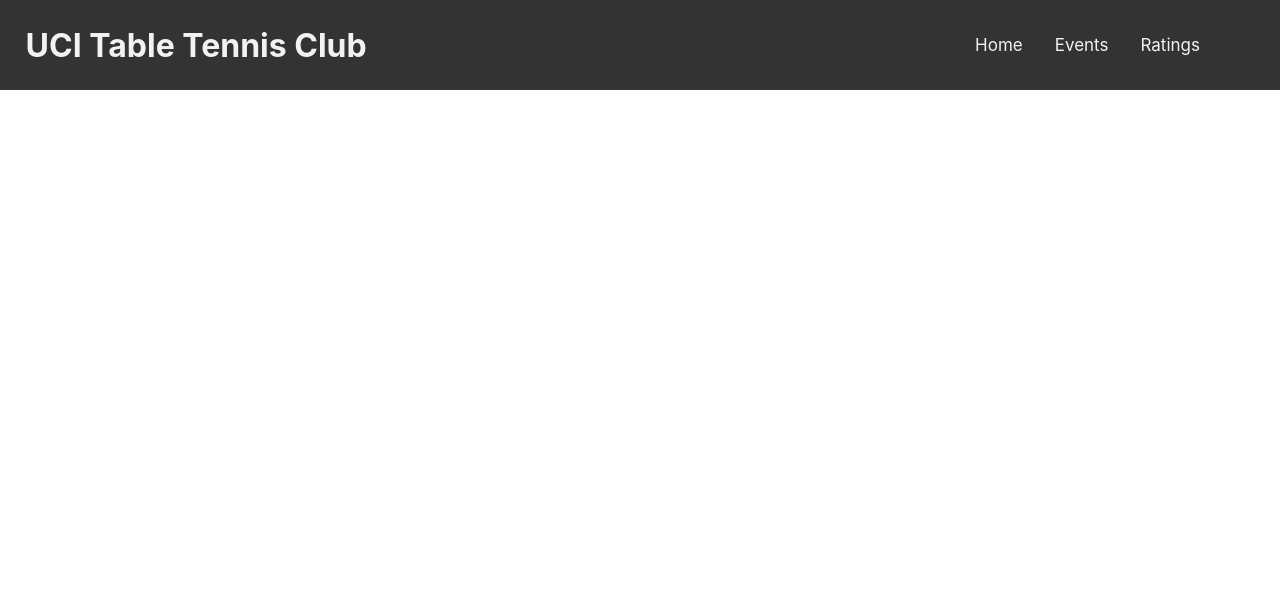
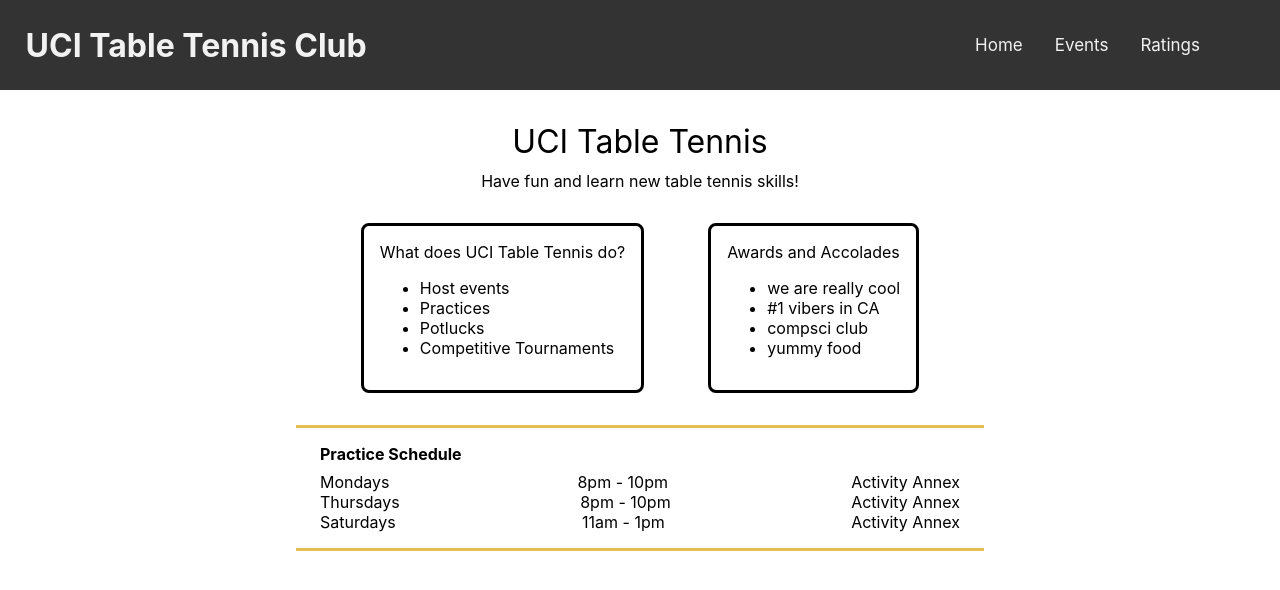
Before and after one commit to hkprogrammer/ucitt, a React (Create React App) app in the folder front/: page / in a window 1280 px wide. Shown: the top 590 px of the page. Built offline with nearby package versions, Linux system fonts and the light colour scheme.

Commit message:
Added basic navbar to home page

```diff
--- a/front/src/App.js
+++ b/front/src/App.js
@@ -1,11 +1,10 @@
 import logo from './logo.svg';
 import './App.css';
 import Home from './pages/Home';
-import NavBar from './Components/NavBar';
 
 function App() {
   return (
-    <NavBar />
+    <Home />
   );
 }
 
--- a/front/src/Components/NavBar.css
+++ b/front/src/Components/NavBar.css
@@ -1,10 +1,4 @@
 /* CSS for NavBar */
-
-/* Remove Margins */
-* {
-    margin: 0;
-    color: #f2f2f2;
-}
 
 /* Add a black background color to the top navigation */
 .topnav {
@@ -13,6 +7,7 @@
     padding: 0;
     display: flex;
     align-items: center;
+    color: #f2f2f2;
 }
 
 /* Style the links inside the navigation bar */
@@ -22,6 +17,7 @@
     padding: 14px 16px;
     text-decoration: none;
     font-size: 17px;
+    color: #f2f2f2;
 }
 
 /* Change the color of links on hover */
@@ -30,7 +26,7 @@
     color: black;
 }
 
-.links {
+.topnav .links {
     display: flex;
     margin-left: auto;
     margin-right: 5%;
--- a/front/src/pages/Home.css
+++ b/front/src/pages/Home.css
@@ -61,13 +61,7 @@
     height: 0.2em;
     background-color: #e3bf54;
 }
-.test{
-    display: flex;
-    justify-content: center;
-}
-.testi{
-    flex: 1;
-}
+
 @media screen and (max-width: 700px) {
     .home-items{
         flex-direction: column;
--- a/front/src/pages/Home.js
+++ b/front/src/pages/Home.js
@@ -2,9 +2,12 @@
 
 import React from 'react';
 import './Home.css';
+import NavBar from '../Components/NavBar';
 
 function Home() {
     return (
+        <div>
+            <NavBar />
             <div className='home'>
                 <div className='home-title'>UCI Table Tennis</div>
                 <div className='home-caption'>Have fun and learn new table tennis skills!</div>
@@ -49,6 +52,7 @@
                 </div>
                 <div className='home-horizontal-line'></div>
             </div>
+        </div>
     );
 }
 
```
Lines whose indentation alone changed are shown as unchanged.
